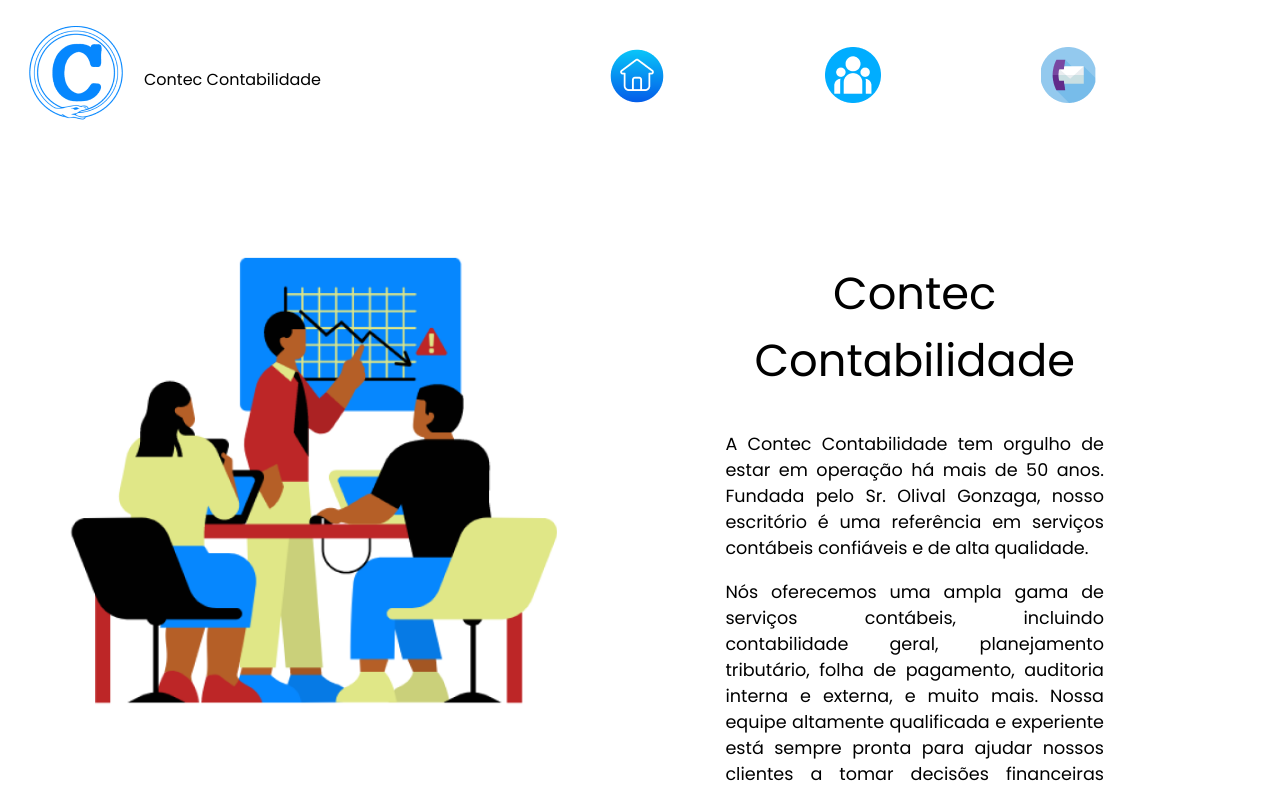
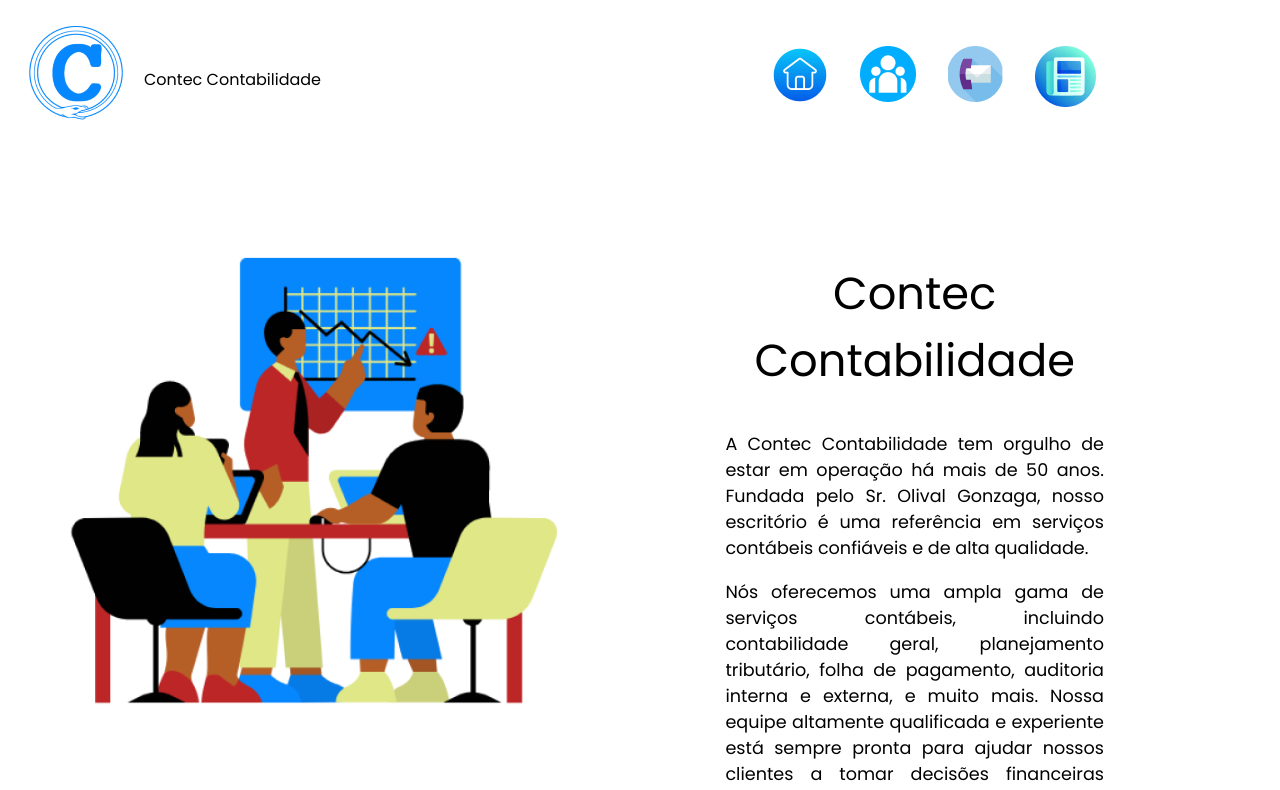
Before and after one commit to JonathanFerreirar/group-project, a React (Create React App) app: page / in a window 1280 px wide. Shown: the top 790 px of the page. Built offline with nearby package versions, Linux system fonts and the light colour scheme.

Commit message:
add noticia no Navbar

```diff
--- a/src/App.js
+++ b/src/App.js
@@ -1,14 +1,16 @@
-import "./App.css";
-import Navbar from "./components/navbar/Navbar";
+import Navbar from "./components/navbar/Navbar"
 import { Outlet } from "react-router-dom";
 
-function App() {
+function App () {
   return (
-    <div className="App">
-      <Navbar />
-      <Outlet />
+
+    <div>
+      < Navbar/>
+   < Outlet/>
+
     </div>
+
   );
+
 }
-
 export default App;
--- a/src/components/navbar/Navbar.js
+++ b/src/components/navbar/Navbar.js
@@ -3,6 +3,7 @@ import logo from "../../assets/navbar/logo.png";
 import home from "../../assets/navbar/home.png";
 import contact from "../../assets/navbar/contact.png";
 import service from "../../assets/navbar/service.png";
+import noticia from "../../assets/navbar/noticia.png";
 import { Link } from "react-router-dom";
 
 function Navbar() {
@@ -25,6 +26,9 @@ function Navbar() {
           <Link to="/contact">
             <img src={contact} alt="Contact" />
           </Link>
+          <Link to="/noticia">
+          <img src={noticia} alt="Noticia" />
+        </Link>
         </div>
       </div>
     </div>
--- a/src/components/navbar/navbar.css
+++ b/src/components/navbar/navbar.css
@@ -11,7 +11,7 @@
 
 .nav {
   display: flex;
-  gap: 10em;
+  gap: 2em;
   margin-right: 11em;
   flex-wrap: wrap;
 }
```
Also changed, not shown: src/assets/navbar/noticia.png (added).
